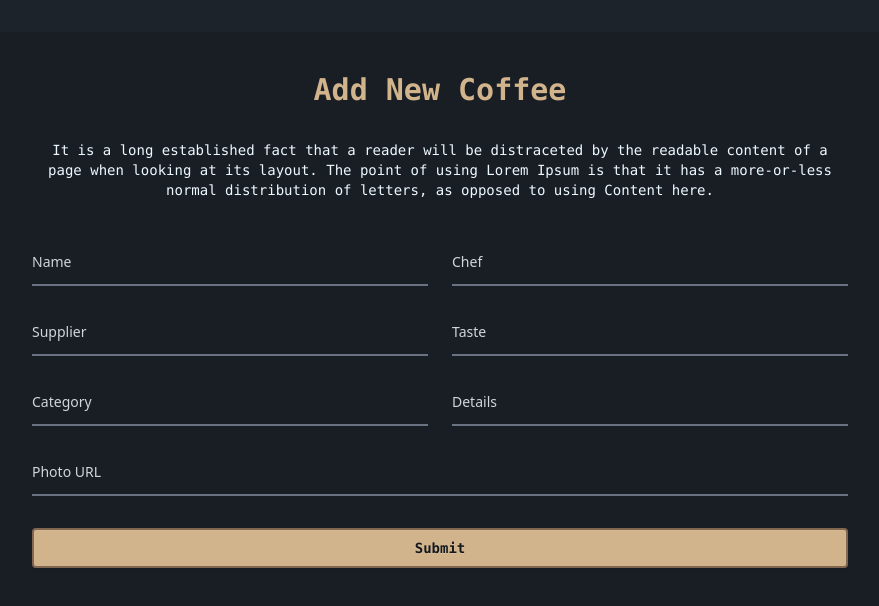
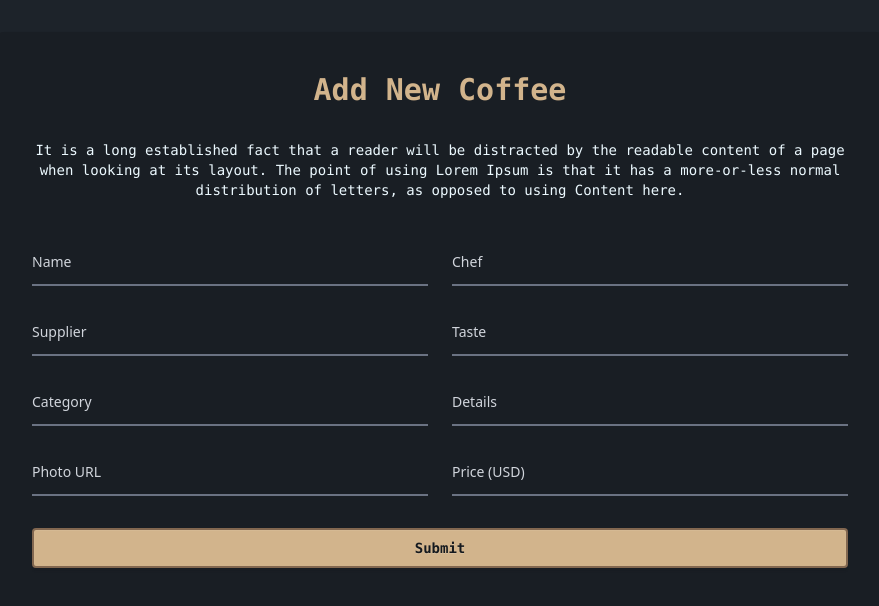
Before and after one commit to rubaiiyat/Node-MongoDB-React-CRUD-Operations, a React (Vite) app in the folder Coffee-Store-React/: page /addcoffee in a window 1280 px wide. Shown: the top 606 px of the page, without its empty margins (200-1079 px from the left). Built offline with nearby package versions, Linux system fonts and the light colour scheme.

Commit message:
Item added from form completed

```diff
--- a/Coffee-Store-React/package.json
+++ b/Coffee-Store-React/package.json
@@ -14,6 +14,7 @@
     "react": "^19.1.0",
     "react-dom": "^19.1.0",
     "react-router": "^7.6.0",
+    "sweetalert2": "^11.21.2",
     "tailwindcss": "^4.1.7"
   },
   "devDependencies": {
--- a/Coffee-Store-React/src/Components/AddCoffee.jsx
+++ b/Coffee-Store-React/src/Components/AddCoffee.jsx
@@ -1,4 +1,5 @@
 import React from "react";
+import Swal from "sweetalert2";
 
 const AddCoffee = () => {
   const handleAddCoffee = (event) => {
@@ -13,25 +14,58 @@ const AddCoffee = () => {
     const category = form.category.value;
     const details = form.details.value;
     const photo = form.photo.value;
+    const price = form.price.value;
 
-    const coffee = { name, chef, supplier, taste, category, details, photo };
+    const coffee = {
+      name,
+      chef,
+      supplier,
+      taste,
+      category,
+      details,
+      photo,
+      price,
+    };
     console.log(coffee);
+
+    fetch("http://localhost:3000/coffee", {
+      method: "POST",
+      headers: {
+        "content-type": "application/json",
+      },
+      body: JSON.stringify(coffee),
+    })
+      .then((res) => res.json())
+      .then((data) => {
+        console.log(data);
+
+        if (data.insertedId) {
+          Swal.fire({
+            title: "Success!",
+            text: "Item Added Successfully",
+            icon: "success",
+            draggable: true,
+          });
+        }
+      });
   };
+
   return (
     <div>
       <form
         onSubmit={handleAddCoffee}
-        className="max-w-4xl mx-auto p-5 md:p-10 bg-base-200 shadow-md rounded-xl "
+        className="max-w-4xl mx-auto p-5 md:p-10 bg-base-200 shadow-md rounded-xl"
       >
         <h1 className="text-3xl font-bold text-center mb-8 text-[#d2b48c] font-mono">
           Add New Coffee
         </h1>
         <p className="text-sm mb-10 font-mono">
-          It is a long established fact that a reader will be distraceted by the
+          It is a long established fact that a reader will be distracted by the
           readable content of a page when looking at its layout. The point of
           using Lorem Ipsum is that it has a more-or-less normal distribution of
           letters, as opposed to using Content here.
         </p>
+
         <div className="grid grid-cols-1 md:grid-cols-2 gap-6">
           {/* Name */}
           <div className="relative z-0 w-full group">
@@ -45,9 +79,7 @@ const AddCoffee = () => {
             />
             <label
               htmlFor="name"
-              className="absolute text-sm text-gray-300 duration-300 transform -translate-y-6 scale-75 top-3 left-0 -z-10 origin-left
-                peer-placeholder-shown:translate-y-0 peer-placeholder-shown:scale-100
-                peer-focus:-translate-y-6 peer-focus:scale-75"
+              className="absolute text-sm text-gray-300 duration-300 transform -translate-y-6 scale-75 top-3 left-0 -z-10 origin-left peer-placeholder-shown:translate-y-0 peer-placeholder-shown:scale-100 peer-focus:-translate-y-6 peer-focus:scale-75"
             >
               Name
             </label>
@@ -65,9 +97,7 @@ const AddCoffee = () => {
             />
             <label
               htmlFor="chef"
-              className="absolute text-sm text-gray-300 duration-300 transform -translate-y-6 scale-75 top-3 left-0 -z-10 origin-left
-                peer-placeholder-shown:translate-y-0 peer-placeholder-shown:scale-100
-                peer-focus:-translate-y-6 peer-focus:scale-75"
+              className="absolute text-sm text-gray-300 duration-300 transform -translate-y-6 scale-75 top-3 left-0 -z-10 origin-left peer-placeholder-shown:translate-y-0 peer-placeholder-shown:scale-100 peer-focus:-translate-y-6 peer-focus:scale-75"
             >
               Chef
             </label>
@@ -85,9 +115,7 @@ const AddCoffee = () => {
             />
             <label
               htmlFor="supplier"
-              className="absolute text-sm text-gray-300 duration-300 transform -translate-y-6 scale-75 top-3 left-0 -z-10 origin-left
-                peer-placeholder-shown:translate-y-0 peer-placeholder-shown:scale-100
-                peer-focus:-translate-y-6 peer-focus:scale-75"
+              className="absolute text-sm text-gray-300 duration-300 transform -translate-y-6 scale-75 top-3 left-0 -z-10 origin-left peer-placeholder-shown:translate-y-0 peer-placeholder-shown:scale-100 peer-focus:-translate-y-6 peer-focus:scale-75"
             >
               Supplier
             </label>
@@ -105,9 +133,7 @@ const AddCoffee = () => {
             />
             <label
               htmlFor="taste"
-              className="absolute text-sm text-gray-300 duration-300 transform -translate-y-6 scale-75 top-3 left-0 -z-10 origin-left
-                peer-placeholder-shown:translate-y-0 peer-placeholder-shown:scale-100
-                peer-focus:-translate-y-6 peer-focus:scale-75"
+              className="absolute text-sm text-gray-300 duration-300 transform -translate-y-6 scale-75 top-3 left-0 -z-10 origin-left peer-placeholder-shown:translate-y-0 peer-placeholder-shown:scale-100 peer-focus:-translate-y-6 peer-focus:scale-75"
             >
               Taste
             </label>
@@ -125,9 +151,7 @@ const AddCoffee = () => {
             />
             <label
               htmlFor="category"
-              className="absolute text-sm text-gray-300 duration-300 transform -translate-y-6 scale-75 top-3 left-0 -z-10 origin-left
-                peer-placeholder-shown:translate-y-0 peer-placeholder-shown:scale-100
-                peer-focus:-translate-y-6 peer-focus:scale-75"
+              className="absolute text-sm text-gray-300 duration-300 transform -translate-y-6 scale-75 top-3 left-0 -z-10 origin-left peer-placeholder-shown:translate-y-0 peer-placeholder-shown:scale-100 peer-focus:-translate-y-6 peer-focus:scale-75"
             >
               Category
             </label>
@@ -145,17 +169,14 @@ const AddCoffee = () => {
             />
             <label
               htmlFor="details"
-              className="absolute text-sm text-gray-300 duration-300 transform -translate-y-6 scale-75 top-3 left-0 -z-10 origin-left
-                peer-placeholder-shown:translate-y-0 peer-placeholder-shown:scale-100
-                peer-focus:-translate-y-6 peer-focus:scale-75"
+              className="absolute text-sm text-gray-300 duration-300 transform -translate-y-6 scale-75 top-3 left-0 -z-10 origin-left peer-placeholder-shown:translate-y-0 peer-placeholder-shown:scale-100 peer-focus:-translate-y-6 peer-focus:scale-75"
             >
               Details
             </label>
           </div>
-        </div>
 
-        {/* Photo Upload */}
-        <div className="relative z-0 w-full mt-6 group">
+          {/* Photo */}
+          <div className="relative z-0 w-full group">
             <input
               type="text"
               name="photo"
@@ -166,12 +187,29 @@ const AddCoffee = () => {
             />
             <label
               htmlFor="photo"
-            className="absolute text-sm text-gray-300 duration-300 transform -translate-y-6 scale-75 top-3 left-0 -z-10 origin-left
-              peer-placeholder-shown:translate-y-0 peer-placeholder-shown:scale-100
-              peer-focus:-translate-y-6 peer-focus:scale-75"
+              className="absolute text-sm text-gray-300 duration-300 transform -translate-y-6 scale-75 top-3 left-0 -z-10 origin-left peer-placeholder-shown:translate-y-0 peer-placeholder-shown:scale-100 peer-focus:-translate-y-6 peer-focus:scale-75"
             >
               Photo URL
             </label>
+          </div>
+
+          {/* Price */}
+          <div className="relative z-0 w-full group">
+            <input
+              type="number"
+              name="price"
+              id="price"
+              placeholder=" "
+              required
+              className="block py-2.5 px-0 w-full text-white bg-transparent border-0 border-b-2 border-gray-500 appearance-none focus:outline-none focus:ring-0 focus:border-[#D2B48C] peer"
+            />
+            <label
+              htmlFor="price"
+              className="absolute text-sm text-gray-300 duration-300 transform -translate-y-6 scale-75 top-3 left-0 -z-10 origin-left peer-placeholder-shown:translate-y-0 peer-placeholder-shown:scale-100 peer-focus:-translate-y-6 peer-focus:scale-75"
+            >
+              Price (USD)
+            </label>
+          </div>
         </div>
 
         {/* Submit */}
```
Also changed, not shown: 1 other file (tests, documents, lock files or other folders). Lines whose indentation alone changed are shown as unchanged.
